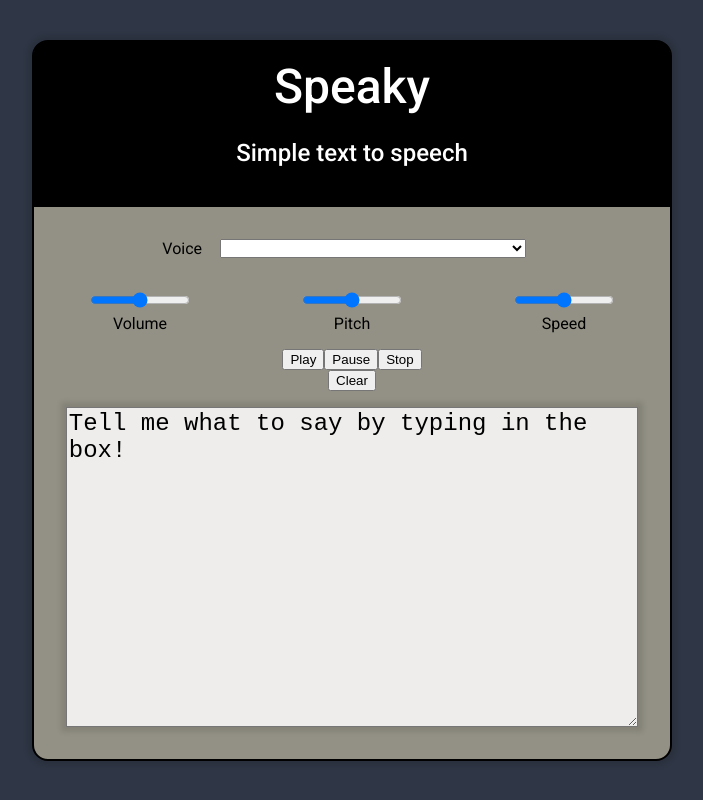
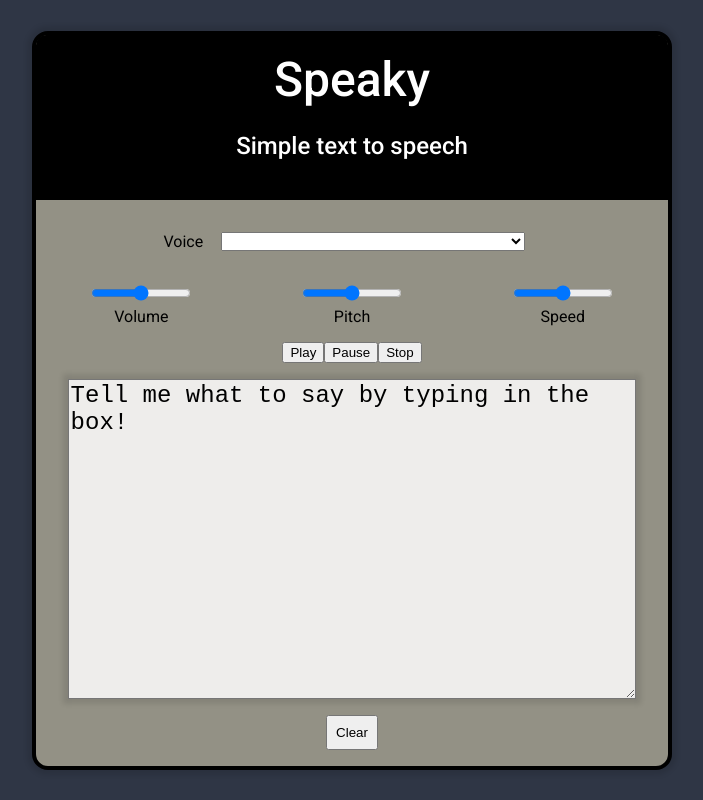
Before and after one commit to javonjax/text_to_speech, a React (Vite) app: page / in a window 1280 px wide. Shown: the whole page, without its empty margins (288-991 px from the left). Built offline with nearby package versions, Linux system fonts and the light colour scheme.

Commit message:
Added Button component. Added Button to clear the text box.

```diff
--- a/src/app/App.jsx
+++ b/src/app/App.jsx
@@ -2,10 +2,15 @@ import { useState } from 'react';
 import Header from '../components/header';
 import Controls from '../components/Controls';
 import TextBox from '../components/TextBox';
+import Button from '../components/Button';
 import '../assets/App/styles.css';
 
 const App = () => {
   const [text, setText] = useState('Tell me what to say by typing in the box!');
+
+  const handleClear = () => {
+    setText('');
+  }
 
   return (
     <>
@@ -13,6 +18,7 @@ const App = () => {
         <Header title="Speaky" />
         <Controls />
         <TextBox text={text} setText={setText}/>
+        <Button label='Clear' onClick={handleClear} />
       </div>
     </>
   );
--- a/src/assets/App/styles.css
+++ b/src/assets/App/styles.css
@@ -39,7 +39,7 @@ body {
     padding: 0;
     margin: 0;
     width: 40rem;
-    border: 2px solid black;
+    border: 4px solid black;
     border-radius: 1rem;
     z-index: 1;
     box-shadow: 0 0 5px 5px rgba(0, 0, 0, 0.1);
--- /dev/null
+++ b/src/assets/Button/styles.css
@@ -0,0 +1,4 @@
+.custom-button {
+    margin: 1rem 0 1rem 0;
+    padding: 0.5rem;
+}
--- a/src/assets/TextBox/styles.css
+++ b/src/assets/TextBox/styles.css
@@ -1,7 +1,7 @@
 .text-box {
     width: 90%;
     height: 20rem;
-    margin: 0 2rem 2rem 2rem;
+    margin: 0 2rem 0 2rem;
     font-size: 1.5rem;
     background-color: rgb(238, 237, 235);
     box-shadow: 0 0 5px 5px rgba(0, 0, 0, 0.1);
--- /dev/null
+++ b/src/components/Button.jsx
@@ -0,0 +1,16 @@
+import '../assets/Button/styles.css';
+
+const Button = ({ label, onClick }) => {
+  return (
+    <>
+        <button
+            onClick={onClick}
+            className='custom-button'
+            >
+            {label}
+        </button>
+    </>
+  );
+};
+
+export default Button;
--- a/src/components/Controls.jsx
+++ b/src/components/Controls.jsx
@@ -23,7 +23,6 @@ const Controls = () => {
           <button>Pause</button>
           <button>Stop</button>
         </div>
-        <button>Clear</button>
       </div>
     </>
   );
```
